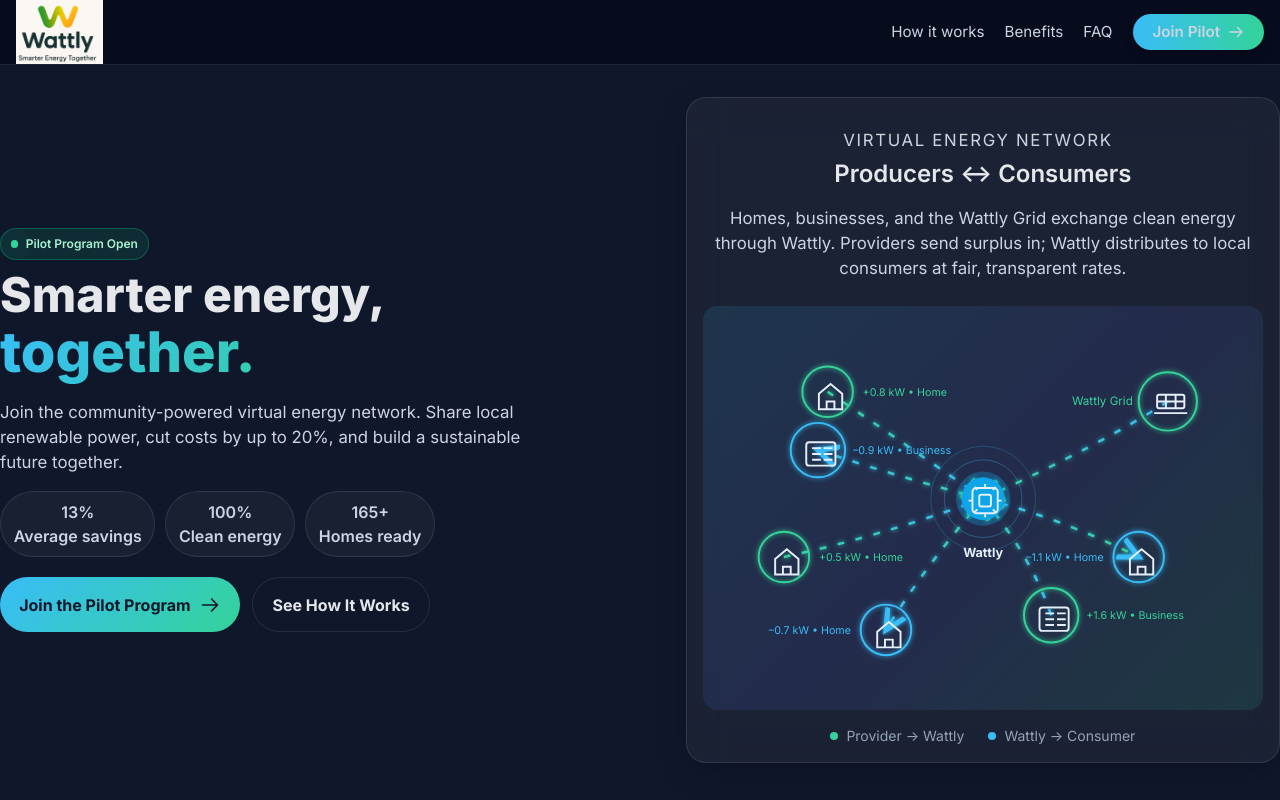
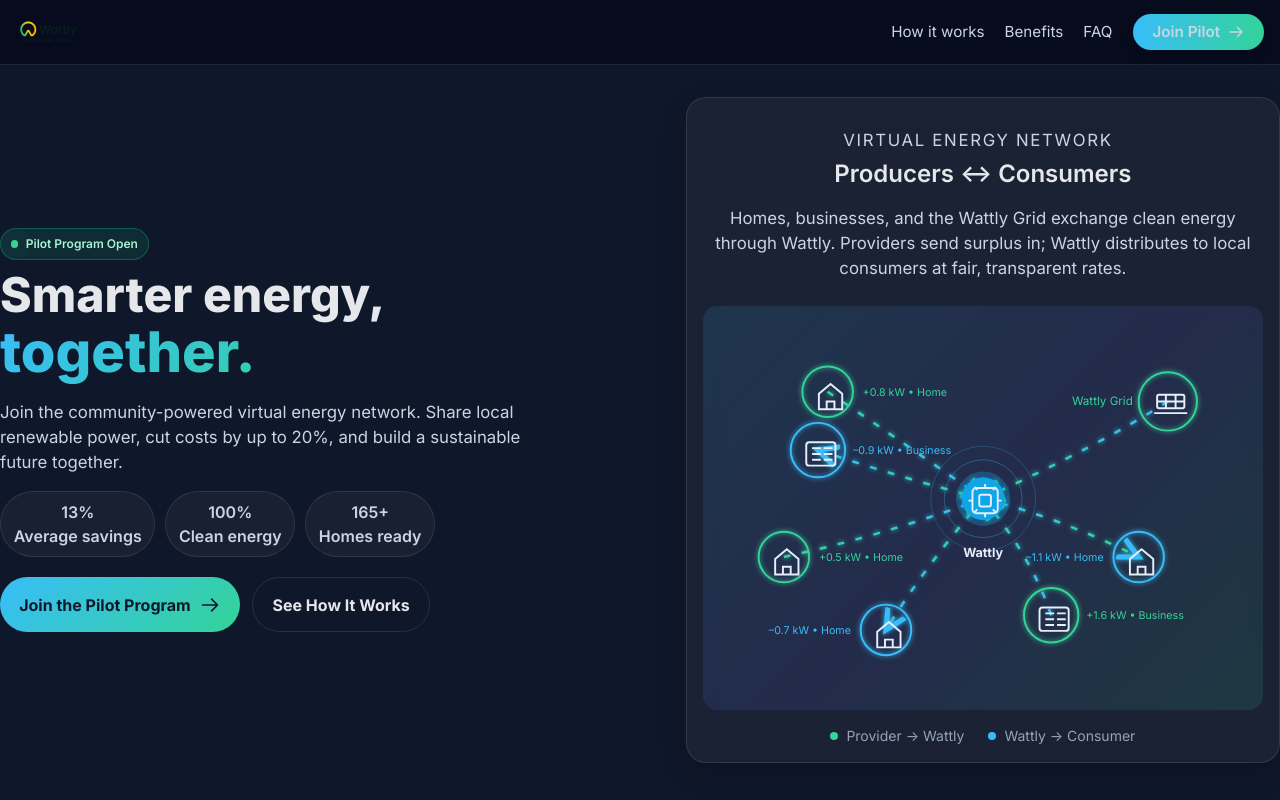
Before and after one commit to jpedersen-pedgroup/wattly, a plain HTML site: page index.html in a window 1280 px wide. Shown: the top 800 px of the page. Drawn offline with nearby package versions, Linux system fonts and the light colour scheme.

Commit message:
Update index.html

```diff
--- a/index.html
+++ b/index.html
@@ -425,7 +425,7 @@
   <header id="main-header">
     <div>
       <a href="#hero" id="logo" aria-label="Wattly home">
-        <img src="assets/WattlyLogo2.png" alt="Wattly" class="h-14 w-auto md:h-16">
+        <img src="assets/Wattly_nobackground.png" alt="Wattly" class="h-14 w-auto md:h-16">
         <!-- <span>Wattly</span> -->
       </a>
 
```
